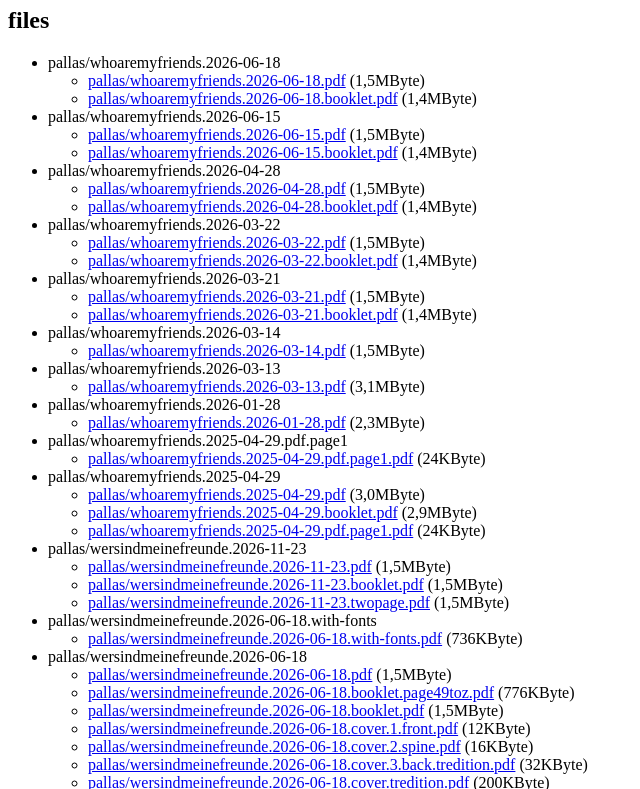
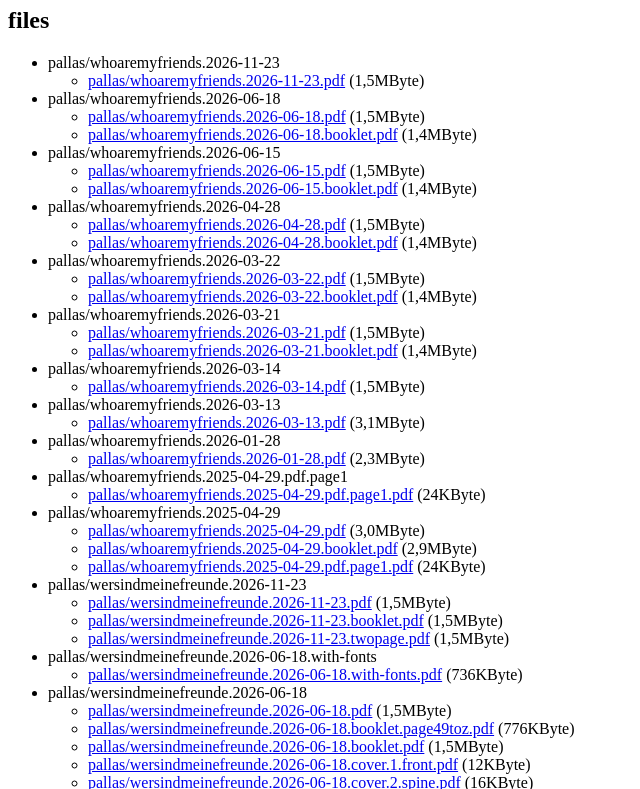
Before and after one commit to milahu/alchi-pdf, a plain HTML site: page index.html in a window 1280 px wide. Shown: the part 73-862 px from the top of the page, without its empty margins (0-640 px from the left). Drawn offline with Linux system fonts and the light colour scheme.

Commit message:
up index.html

```diff
--- a/index.html
+++ b/index.html
@@ -5,6 +5,12 @@
 <section id='files'>
 <h2>files</h2>
 <ul>
+<li>
+  <div>pallas/whoaremyfriends.2026-11-23</div>
+  <ul>
+    <li><a href=pallas/whoaremyfriends.2026-11-23.pdf>pallas/whoaremyfriends.2026-11-23.pdf</a> (1,5MByte)</li>
+  </ul>
+</li>
 <li>
   <div>pallas/whoaremyfriends.2026-06-18</div>
   <ul>
```
